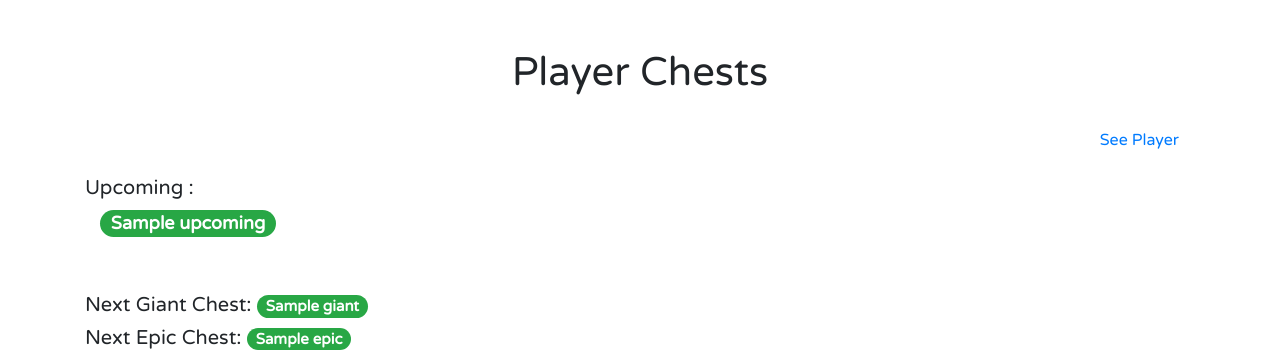
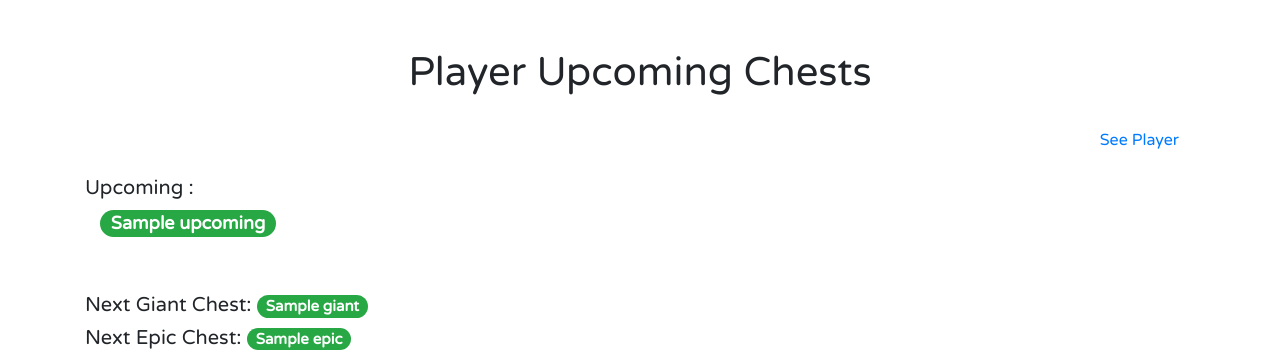
Before and after one commit to PierreMr/ClashRoyaleAPI, a Symfony app: template templates/pages/chests.html.twig in a window 1280 px wide. Shown: the part 56-413 px from the top of the page. Run offline with Twig, Linux system fonts and the light colour scheme; the template is opened without the code that fills it: most values are stand-ins (such as "Sample title", 1, 10 or a date in 2020); some libraries are stand-ins or nearby versions.

Commit message:
Players & Chests :hammer: :moneybag:

```diff
--- a/templates/pages/chests.html.twig
+++ b/templates/pages/chests.html.twig
@@ -4,7 +4,7 @@
 
 {% block body %}
 	<div class="container mb-5">
-		<h1 class="text-center mb-4">Player Chests</h1>
+		<h1 class="text-center mb-4">Player Upcoming Chests</h1>
 
 		<ul class="nav justify-content-end mb-3">
 			<li class="nav-item">
```
